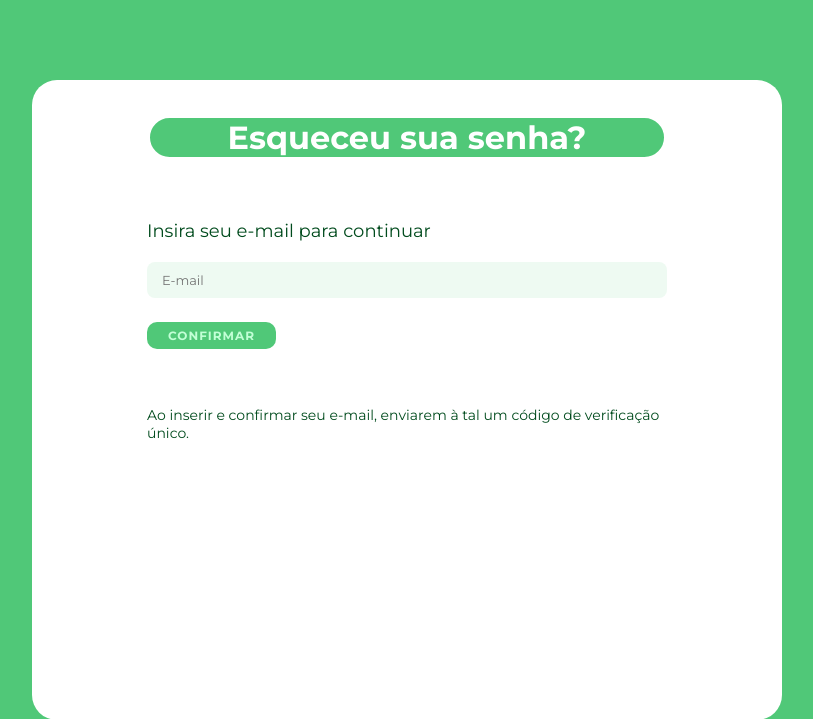
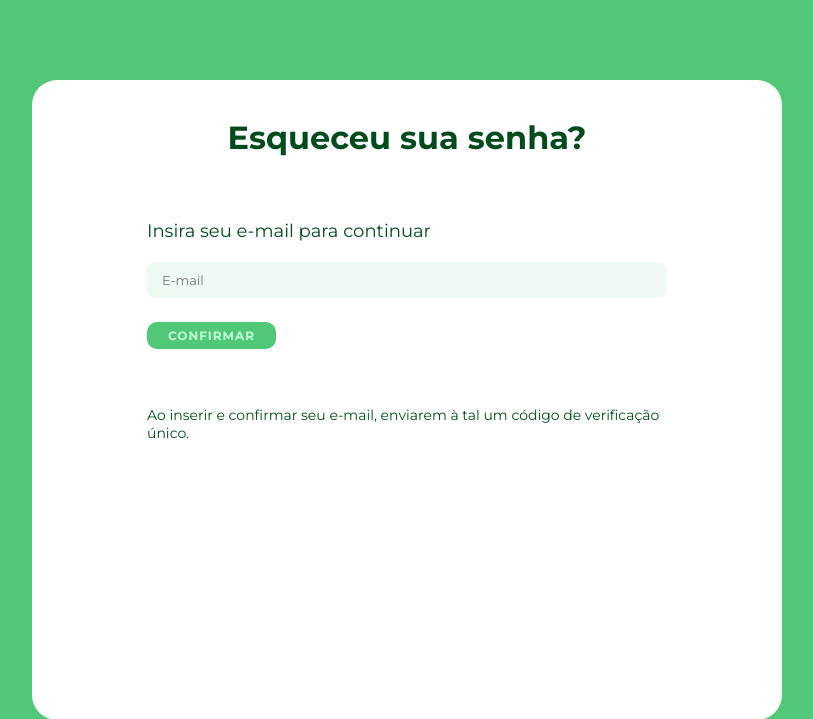
Before and after one commit to nperejon/finax, a PHP site: page /senha.html in a window 1280 px wide. Shown: the top 719 px of the page, without its empty margins (233-1046 px from the left). Run offline with PHP 8.4, Linux system fonts and the light colour scheme.

Commit message:
Update senha.css

```diff
--- a/styles/senha.css
+++ b/styles/senha.css
@@ -44,11 +44,9 @@ form{
     padding: 0 40px;
 }
 form h1{
-    color: #ffffff;
     margin-top: -40px;
     margin-bottom: 60px;
     text-align: center;
-    background:#50C878;
     border-color: #ffffff;
     border-radius: 160px;
     border-style: solid;
```
